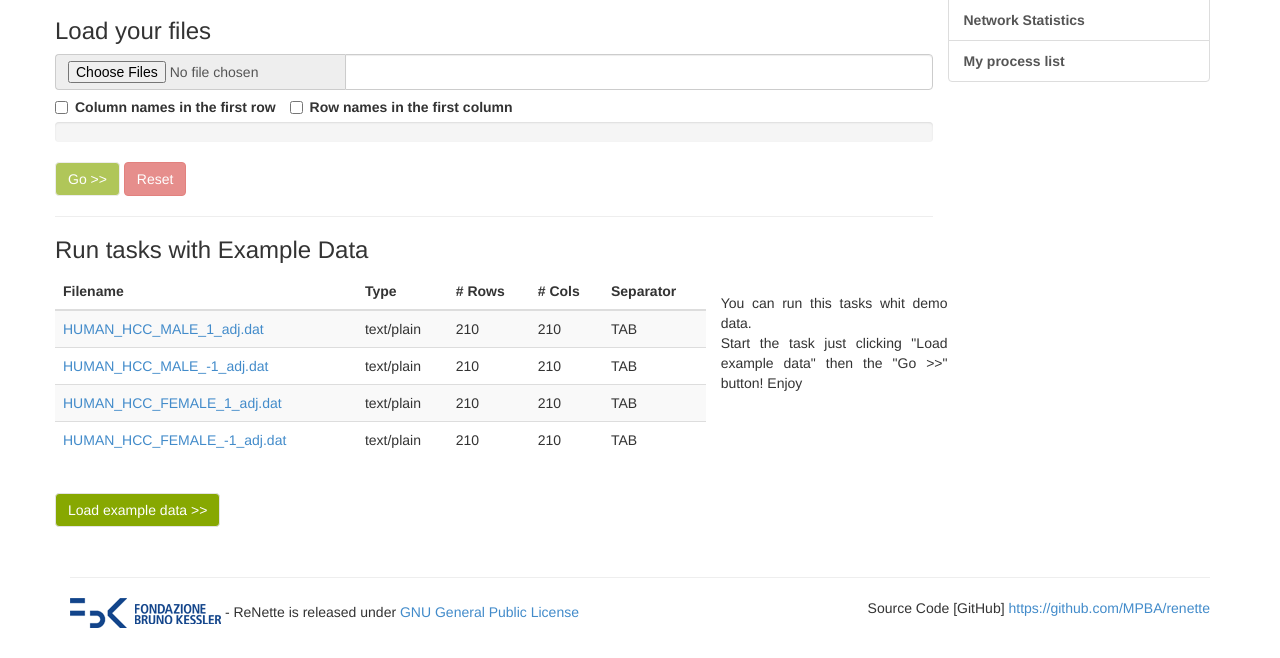
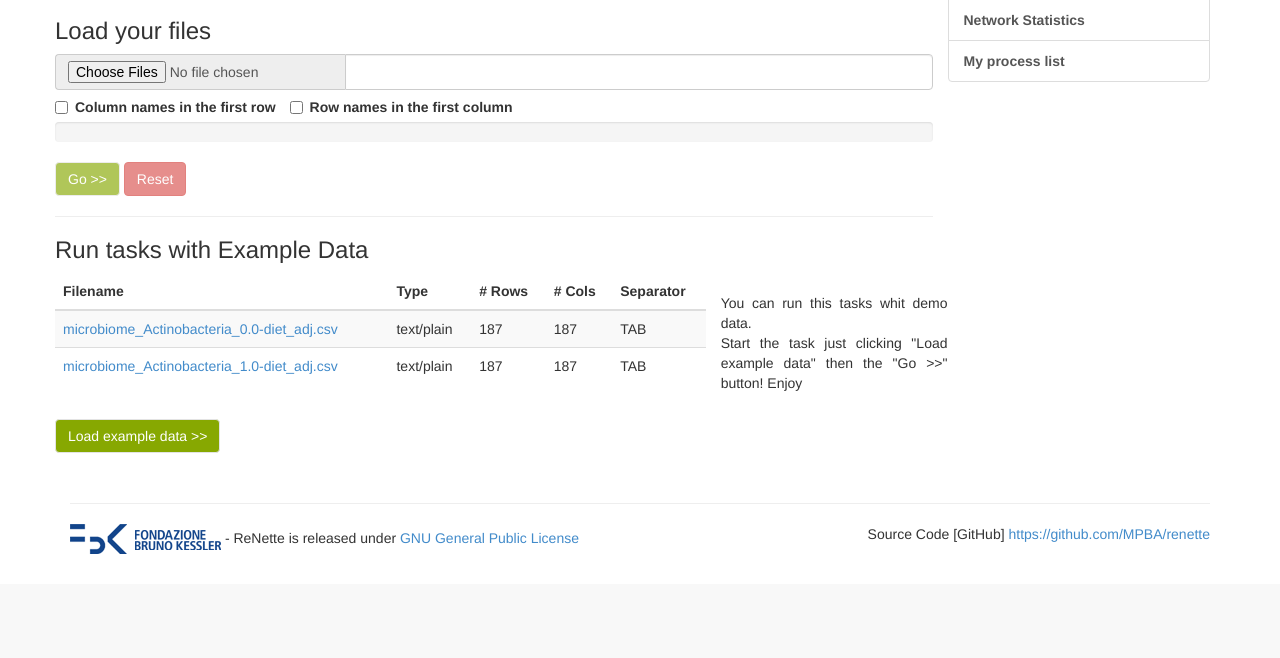
Before and after one commit to MPBA/renette, a Django app: page /engine/multiuploader/ in a window 1280 px wide. Shown: the part 224-882 px from the top of the page. After the commit the page ends 778 px from the top, so only its background shows below. Run offline with Django 3.2, Linux system fonts and the light colour scheme; data that the repository does not hold is empty; parts of the project's set-up code (start-up, migrations or seed data) failed here and were passed over.

```diff
--- a/engine/templates/engine/network_distance.html
+++ b/engine/templates/engine/network_distance.html
@@ -71,63 +71,60 @@
                     <th>Separator</th>
                   </tr>
                 </thead>
-                <tbody><tr>
-                    <td><a href="{% get_media_prefix %}example/HUMAN_HCC_MALE_1_adj.dat">HUMAN_HCC_MALE_1_adj.dat</a></td>
+{#                <tbody><tr>#}
+{#                    <td><a href="{% get_media_prefix %}example/HUMAN_HCC_MALE_1_adj.dat">HUMAN_HCC_MALE_1_adj.dat</a></td>#}
+{#                    <td>text/plain</td>#}
+{#                    <td>210</td>#}
+{#                    <td>210</td>#}
+{#                    <td>#}
+{#                      TAB#}
+{#                    </td>#}
+{#                  </tr>#}
+{#                  <tr>#}
+{#                    <td><a href="{% get_media_prefix %}example/HUMAN_HCC_MALE_-1_adj.dat">HUMAN_HCC_MALE_-1_adj.dat</a></td>#}
+{#                    <td>text/plain</td>#}
+{#                    <td>210</td>#}
+{#                    <td>210</td>#}
+{#                    <td>#}
+{#                      TAB#}
+{#                    </td>#}
+{#                  </tr>#}
+{#		  <tr>#}
+{#                    <td><a href="{% get_media_prefix %}example/HUMAN_HCC_FEMALE_1_adj.dat">HUMAN_HCC_FEMALE_1_adj.dat</a></td>#}
+{#                    <td>text/plain</td>#}
+{#                    <td>210</td>#}
+{#                    <td>210</td>#}
+{#                    <td>#}
+{#                      TAB#}
+{#                    </td>#}
+{#                  </tr>#}
+{#		  <tr>#}
+{#                    <td><a href="{% get_media_prefix %}example/HUMAN_HCC_FEMALE_-1_adj.dat">HUMAN_HCC_FEMALE_-1_adj.dat</a></td>#}
+{#                    <td>text/plain</td>#}
+{#                    <td>210</td>#}
+{#                    <td>210</td>#}
+{#                    <td>#}
+{#                      TAB#}
+{#                    </td>#}
+{#                  </tr>#}
+{#              </tbody>#}
+
+              <tbody>
+                  <tr>
+                    <td><a href="{% get_media_prefix %}example/microbiome_Actinobacteria_0.0-diet_adj.csv">microbiome_Actinobacteria_0.0-diet_adj.csv</a></td>
                     <td>text/plain</td>
-                    <td>210</td>
-                    <td>210</td>
-                    <td>
-                      TAB
-                    </td>
+                    <td>187</td>
+                    <td>187</td>
+                    <td>TAB</td>
                   </tr>
                   <tr>
-                    <td><a href="{% get_media_prefix %}example/HUMAN_HCC_MALE_-1_adj.dat">HUMAN_HCC_MALE_-1_adj.dat</a></td>
+                    <td><a href="{% get_media_prefix %}example/microbiome_Actinobacteria_1.0-diet_adj.csv">microbiome_Actinobacteria_1.0-diet_adj.csv</a></td>
                     <td>text/plain</td>
-                    <td>210</td>
-                    <td>210</td>
-                    <td>
-                      TAB
-                    </td>
-                  </tr>
-		  <tr>
-                    <td><a href="{% get_media_prefix %}example/HUMAN_HCC_FEMALE_1_adj.dat">HUMAN_HCC_FEMALE_1_adj.dat</a></td>
-                    <td>text/plain</td>
-                    <td>210</td>
-                    <td>210</td>
-                    <td>
-                      TAB
-                    </td>
-                  </tr>
-		  <tr>
-                    <td><a href="{% get_media_prefix %}example/HUMAN_HCC_FEMALE_-1_adj.dat">HUMAN_HCC_FEMALE_-1_adj.dat</a></td>
-                    <td>text/plain</td>
-                    <td>210</td>
-                    <td>210</td>
-                    <td>
-                      TAB
-                    </td>
+                    <td>187</td>
+                    <td>187</td>
+                    <td>TAB</td>
                   </tr>
               </tbody>
-
-              <!--   <tbody><tr> -->
-              <!--       <td><a href="{% get_media_prefix %}example/microbiome_Actinobacteria_0.0-diet_adj.csv">microbiome_Actinobacteria_0.0-diet_adj.csv</a></td> -->
-              <!--       <td>text/plain</td> -->
-              <!--       <td>187</td> -->
-              <!--       <td>187</td> -->
-              <!--       <td> -->
-              <!--         TAB -->
-              <!--       </td> -->
-              <!--     </tr> -->
-              <!--     <tr> -->
-              <!--       <td><a href="{% get_media_prefix %}example/microbiome_Actinobacteria_1.0-diet_adj.csv">microbiome_Actinobacteria_1.0-diet_adj.csv</a></td> -->
-              <!--       <td>text/plain</td> -->
-              <!--       <td>187</td> -->
-              <!--       <td>187</td> -->
-              <!--       <td> -->
-              <!--         TAB -->
-              <!--       </td> -->
-              <!--     </tr> -->
-              <!-- </tbody> -->
 	      </table>
             </div>
             <div class="col-sm-offset-6">
```
